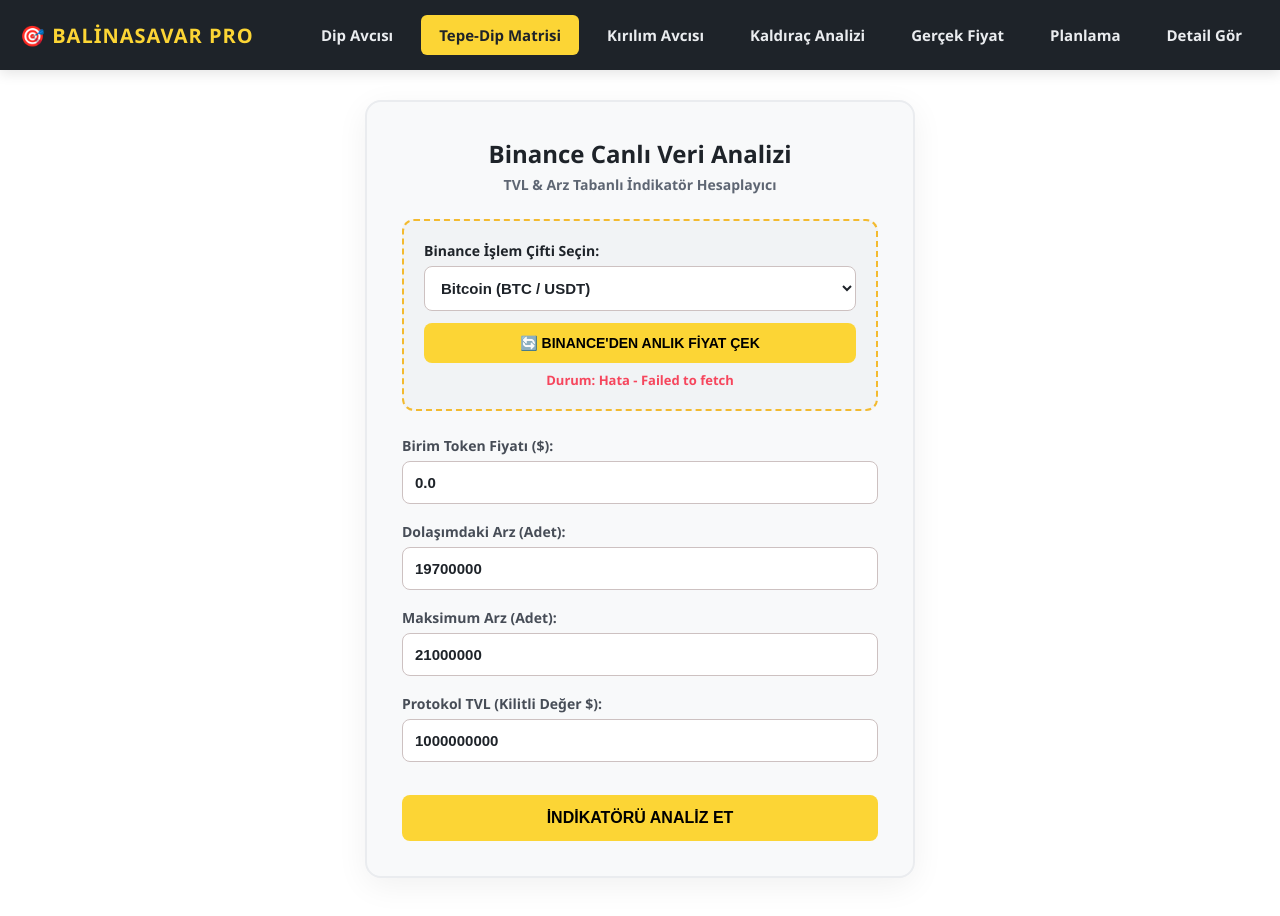
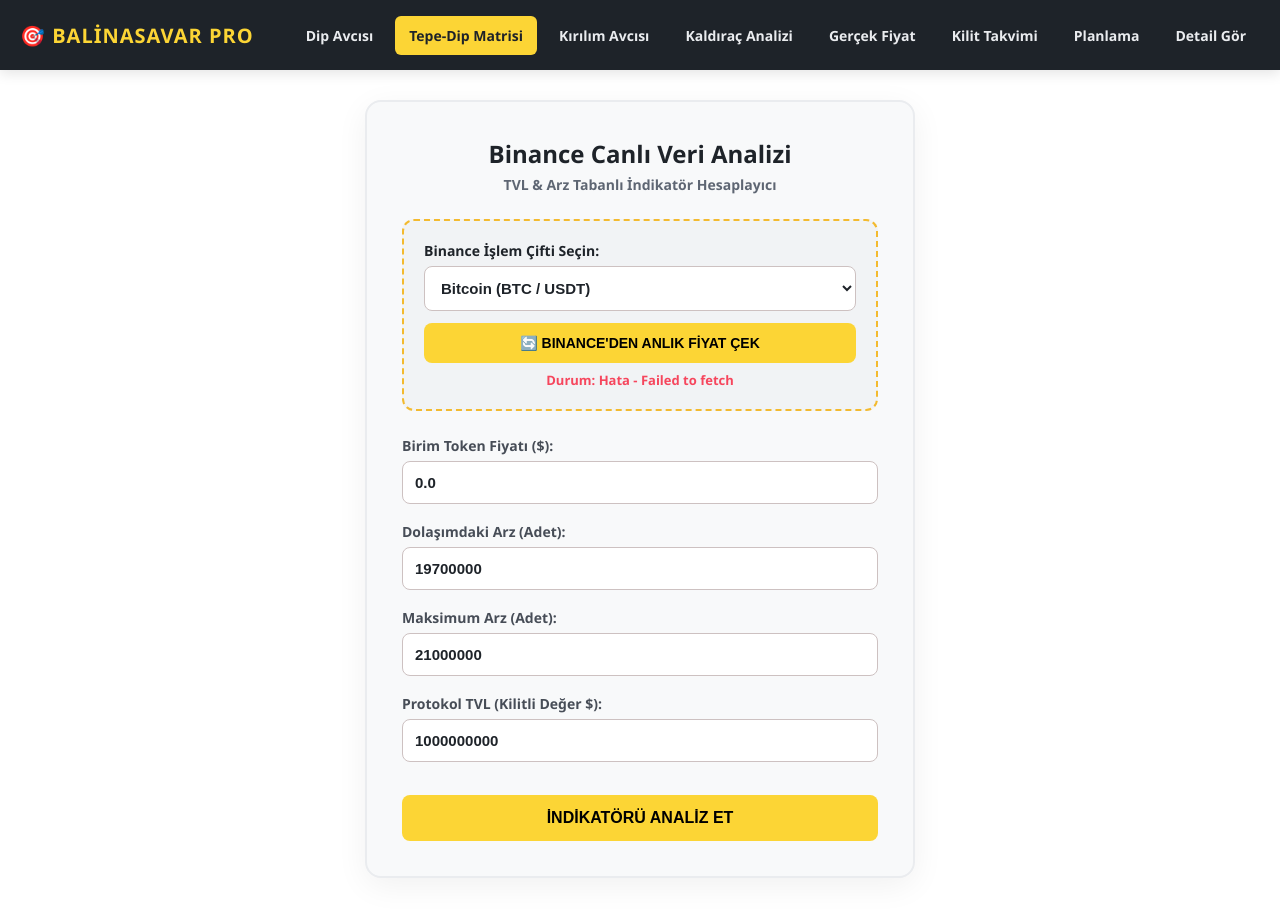
Before and after one commit to yavuztaspinar/coinsinyalpro, a plain HTML site: page gercekfiyat.html in a window 1280 px wide. Drawn offline with Linux system fonts and the light colour scheme; no server answers.

Commit message:
Update gercekfiyat.html

```diff
--- a/gercekfiyat.html
+++ b/gercekfiyat.html
@@ -55,21 +55,23 @@
             font-weight: 800;
             text-decoration: none;
             letter-spacing: 1px;
+            flex-shrink: 0;
         }
         .nav-links {
             display: flex;
-            gap: 10px;
+            gap: 8px;
             height: 100%;
             align-items: center;
         }
         .nav-item {
             color: #eaecef;
             text-decoration: none;
-            font-size: 15px;
+            font-size: 14px;
             font-weight: 600;
-            padding: 10px 18px;
+            padding: 10px 14px;
             border-radius: 6px;
             transition: all 0.2s ease;
+            white-space: nowrap;
         }
         .nav-item:hover {
             color: #fcd535;
@@ -80,7 +82,7 @@
             background-color: #fcd535;
         }
 
-        @media (max-width: 992px) {
+        @media (max-width: 1100px) {
             .nav-container {
                 flex-direction: column;
                 height: auto;
@@ -272,11 +274,13 @@
             <a href="kirilim.html" class="nav-item">Kırılım Avcısı</a>
             <a href="kaldirac-analiz.html" class="nav-item">Kaldıraç Analizi</a>
             <a href="gercekfiyat.html" class="nav-item">Gerçek Fiyat</a>
+            <a href="kilit-takvimi.html" class="nav-item">Kilit Takvimi</a>
             <a href="pilanlama.html" class="nav-item">Planlama</a>
             <a href="detaybak.html" class="nav-item">Detail Gör</a>
         </div>
     </div>
 </nav>
+
 <div class="container">
     <h2>Binance Canlı Veri Analizi</h2>
     <div class="subtitle">TVL & Arz Tabanlı İndikatör Hesaplayıcı</div>
```
